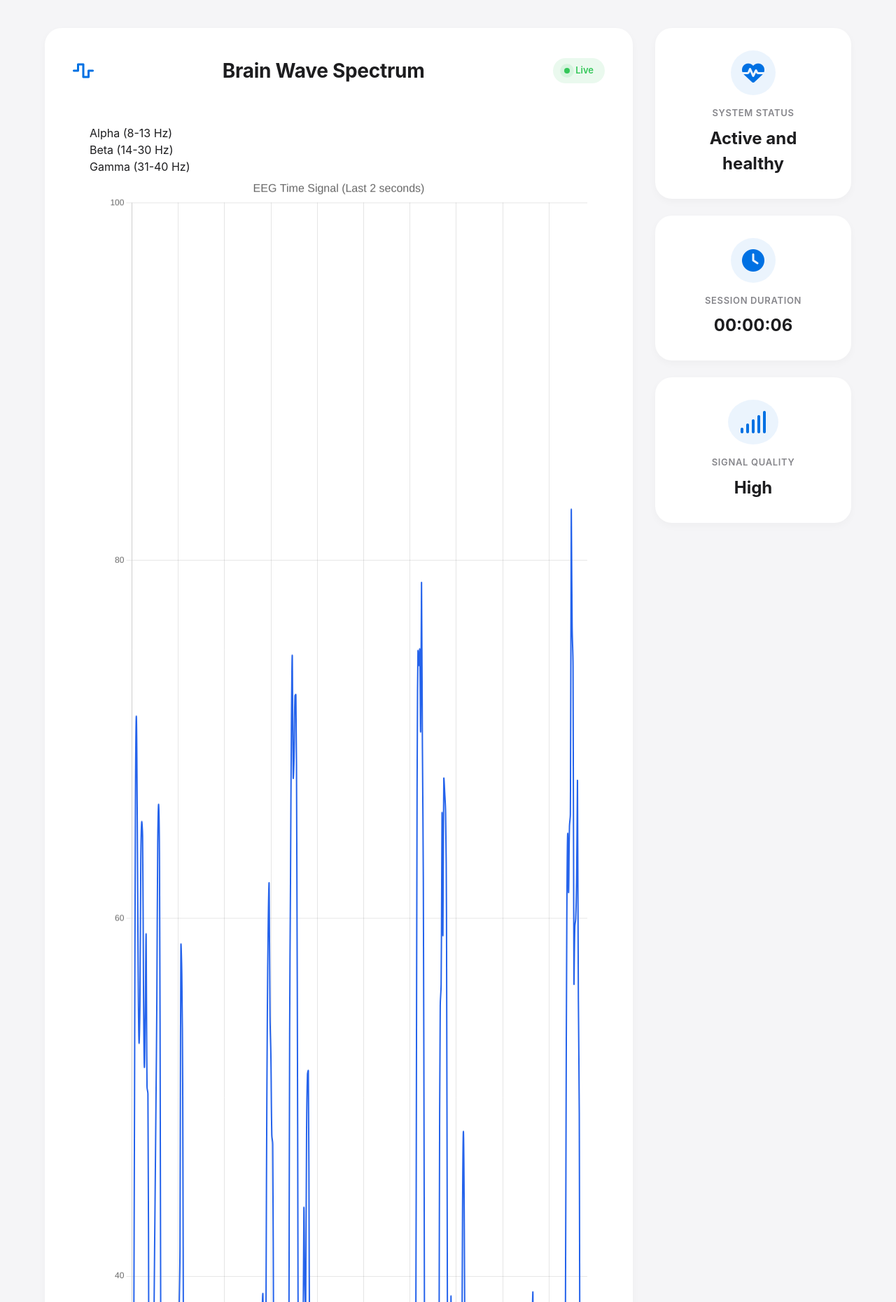
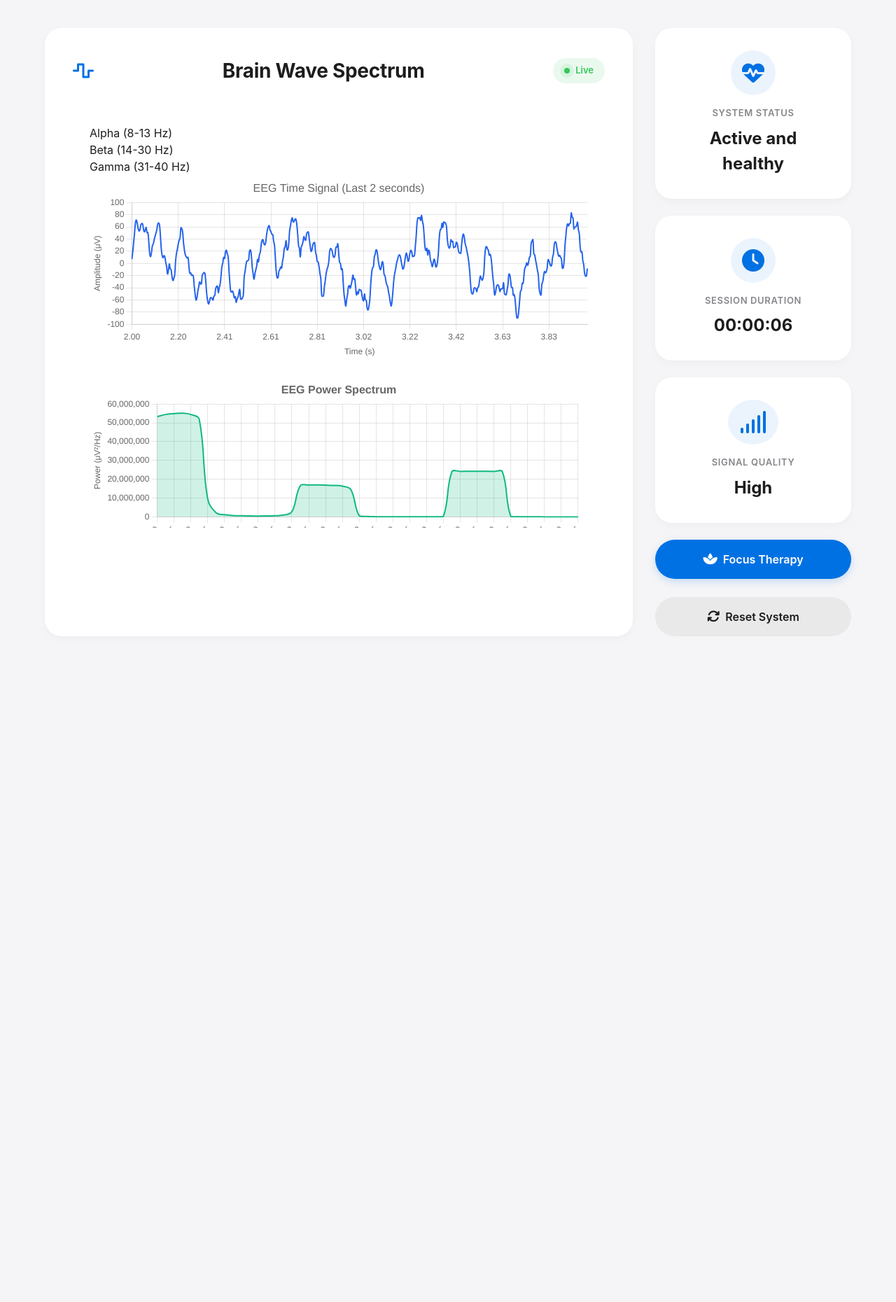
Before and after one commit to hasan0v/Neuroscreen, a Flask app: page / in a window 1280 px wide. Shown: the part 60-1920 px from the top of the page at 70% size. Run offline with Flask 3, Linux system fonts and the light colour scheme; data comes from the database, SQL or seed files in the repository; data that the repository does not hold is empty.

Commit message:
Fix EEG container layout by adjusting flex properties and ensuring consistent sizing

```diff
--- a/static/css/style.css
+++ b/static/css/style.css
@@ -239,13 +239,14 @@ html, body {
 }
 
 .eeg-container {
-  flex: 1;
+  /* flex: 1; Removed to prevent flex growth */
   background: #ffffff; /* Pure white for chart area */
   border-radius: 20px;
   position: relative;
   height: 600px; /* Fixed height to prevent infinite loop */
   padding: 24px; /* Restore padding */
   overflow: hidden;
+  display: block; /* Ensure block formatting context */
 }
 
 .eeg-displays {
@@ -253,13 +254,15 @@ html, body {
   flex-direction: column;
   gap: 24px;
   height: 100%;
+  width: 100%;
 }
 
 .eeg-display {
   position: relative;
   width: 100%;
-  height: 50%; /* Explicit height instead of flex: 1 */
+  height: calc(50% - 12px); /* Explicit height accounting for gap */
   min-height: 0;
+  flex: 0 0 auto; /* Prevent flex growing/shrinking */
   overflow: hidden;
 }
 
```
